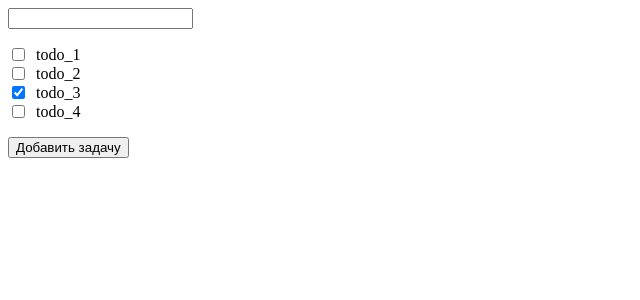
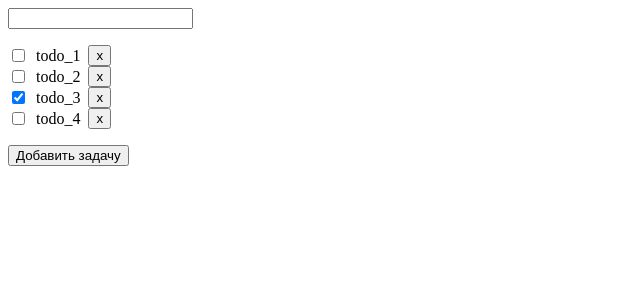
Before and after one commit to Vit0607/my-todos, a React (Vite) app: page / in a window 1280 px wide. Shown: the top 300 px of the page, without its empty margins (0-640 px from the left). Built offline with nearby package versions, Linux system fonts and the light colour scheme.

Commit message:
Удаление todo

```diff
--- a/src/App.tsx
+++ b/src/App.tsx
@@ -1,5 +1,6 @@
 import { useEffect, useState } from 'react';
 import ToDosList from './components/ToDosList/ToDosList';
+import { ToDoFull } from './types/toDo';
 
 function App() {
   const initialState = [
@@ -11,7 +12,7 @@ function App() {
 
   type ToDoType = (typeof initialState)[0];
 
-  const [toDos, setToDos] = useState<ToDoType[]>();
+  const [toDos, setToDos] = useState<ToDoFull[]>();
   const [isLoading, setIsLoading] = useState(false);
 
   const delay = (ms: number): Promise<ToDoType[]> => {
@@ -27,7 +28,8 @@ function App() {
     try {
       const data = await delay(1000);
       console.log(typeof data);
-      setToDos(data);
+      const newData = data.map(el => ({ ...el, isDeleted: false }));
+      setToDos(newData);
     } catch (error) {
       console.error(`Ошибка: ${error}`);
     } finally {
@@ -47,11 +49,21 @@ function App() {
     );
   };
 
+  const deleteToDo = (id: number) => {
+    setToDos(prev =>
+      prev?.map(el => (el.id === id ? { ...el, isDeleted: true } : { ...el }))
+    );
+  };
+
   return (
     <div>
       <input type="search" />
       {!isLoading && toDos ? (
-        <ToDosList toDosArr={toDos} toggleIsDone={toggleIsDone} />
+        <ToDosList
+          toDosArr={toDos}
+          toggleIsDone={toggleIsDone}
+          deleteToDo={deleteToDo}
+        />
       ) : (
         <p>Загрузка...</p>
       )}
--- a/src/components/SingleToDo/SingleToDo.module.scss
+++ b/src/components/SingleToDo/SingleToDo.module.scss
@@ -2,4 +2,13 @@
   display: flex;
   align-items: center;
   gap: 0.5rem;
+
+  .delete {
+    &:hover {
+      background-color: red;
+      color: #fff;
+      cursor: pointer;
+      transition: all 0.3s ease;
+    }
+  }
 }
--- a/src/components/SingleToDo/SingleToDo.tsx
+++ b/src/components/SingleToDo/SingleToDo.tsx
@@ -1,15 +1,20 @@
 // import { SingleToDoProps } from './SingleToDo.props';
 import styles from './SingleToDo.module.scss';
-import { ToDo } from '../../types/toDo';
+import { ToDoFull } from '../../types/toDo';
 
 const SingleToDo = ({
   el,
-  toggle
+  toggle,
+  deleteToDo
 }: {
-  el: ToDo;
+  el: ToDoFull;
   toggle: (id: number) => void;
+  deleteToDo: (id: number) => void;
 }) => {
-  return (
+  const { isDeleted } = el;
+  return isDeleted ? (
+    ''
+  ) : (
     <li key={el.id} className={styles.toDo}>
       <input
         type="checkbox"
@@ -17,6 +22,9 @@ const SingleToDo = ({
         onChange={() => toggle(el.id)}
       />
       <span>{el.title}</span>
+      <button className={styles.delete} onClick={() => deleteToDo(el.id)}>
+        x
+      </button>
     </li>
   );
 };
--- a/src/components/ToDosList/ToDosList.tsx
+++ b/src/components/ToDosList/ToDosList.tsx
@@ -1,18 +1,22 @@
-import { ToDo } from '../../types/toDo';
+import { ToDoFull } from '../../types/toDo';
 import SingleToDo from '../SingleToDo/SingleToDo';
 import styles from './ToDosList.module.scss';
 
 const ToDosList = ({
   toDosArr,
-  toggleIsDone
+  toggleIsDone,
+  deleteToDo
 }: {
-  toDosArr: ToDo[];
+  toDosArr: ToDoFull[];
   toggleIsDone: (id: number) => void;
+  deleteToDo: (id: number) => void;
 }) => {
   return (
     <ul className={styles.toDoList}>
-      {toDosArr?.map((toDo: ToDo) => {
-        return <SingleToDo el={toDo} toggle={toggleIsDone} />;
+      {toDosArr?.map((toDo: ToDoFull) => {
+        return (
+          <SingleToDo el={toDo} toggle={toggleIsDone} deleteToDo={deleteToDo} />
+        );
       })}
     </ul>
   );
--- a/src/types/toDo.ts
+++ b/src/types/toDo.ts
@@ -3,3 +3,7 @@ export type ToDo = {
   title: string;
   isDone: boolean;
 };
+
+export type ToDoFull = {
+  isDeleted: boolean;
+} & ToDo;
```
